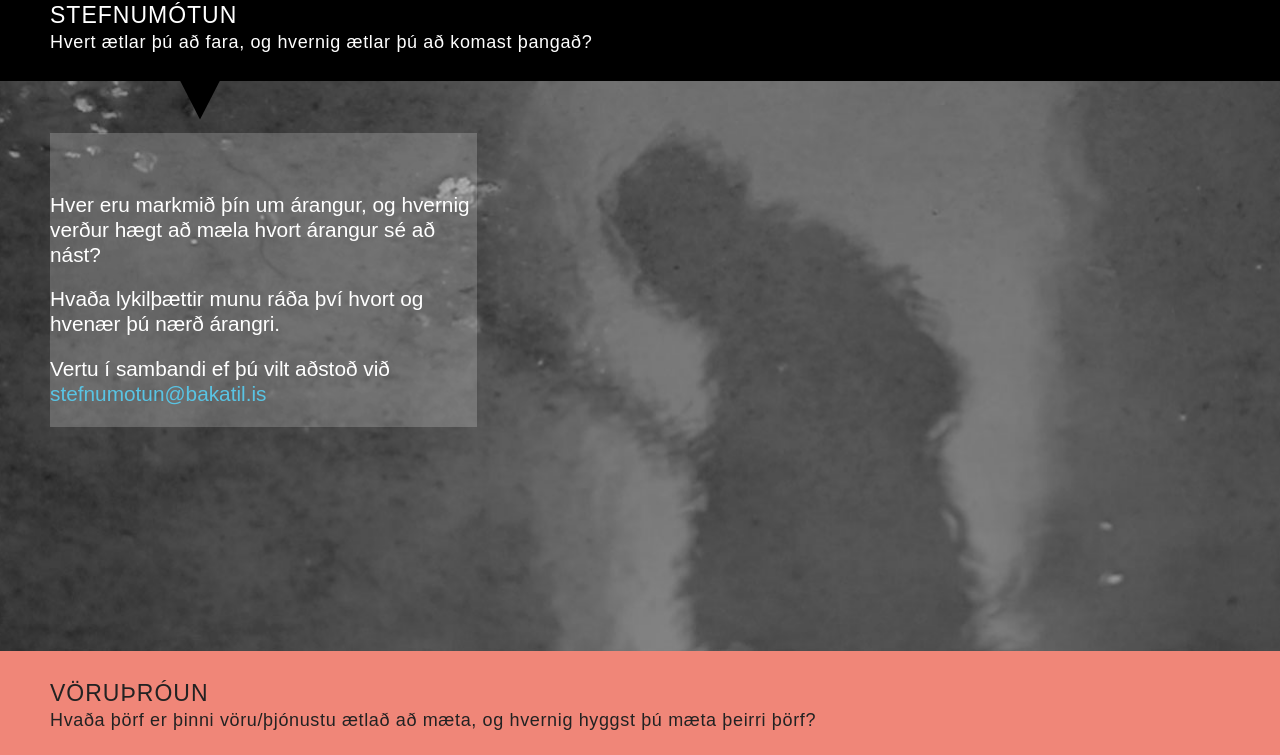
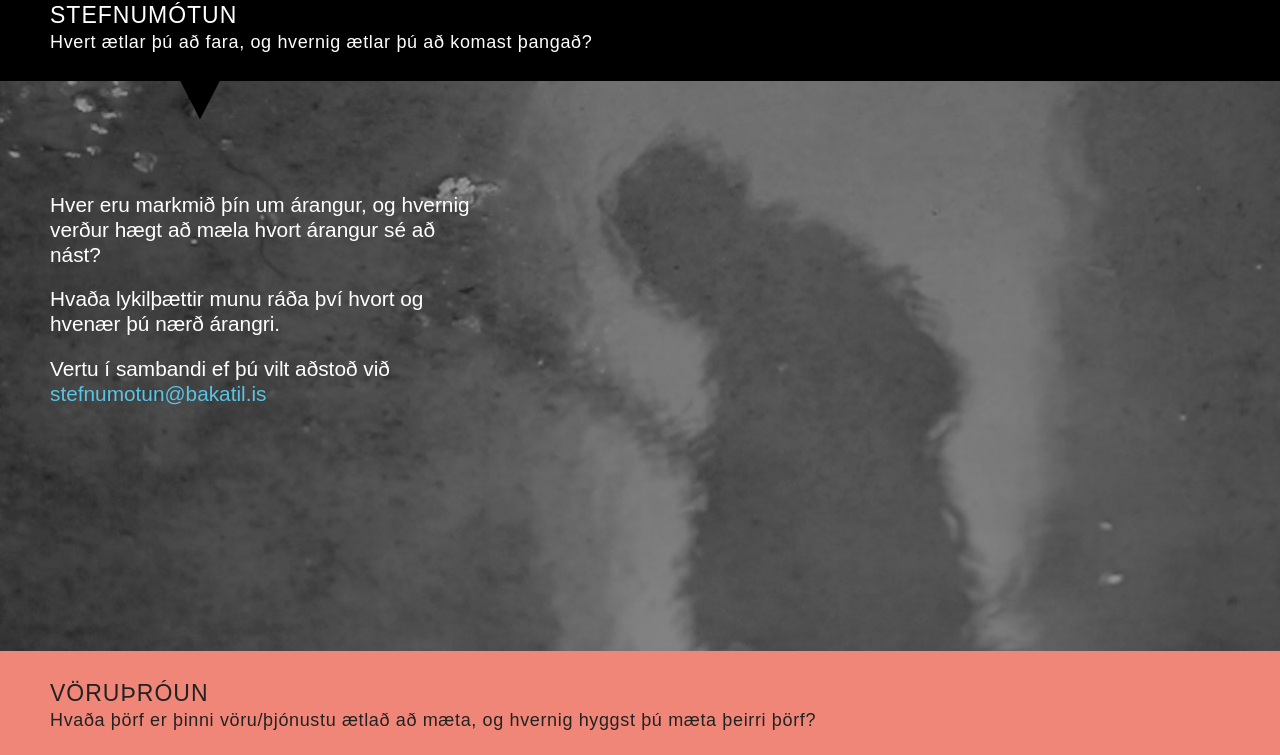
Before and after one commit to Bakatil/bakatil.is, a website: page index.html in a window 1280 px wide. Shown: the part 976-1731 px from the top of the page. Drawn offline with Linux system fonts and the light colour scheme.

Commit message:
Small fix STABLE

```diff
--- a/scss/_bt-services.scss
+++ b/scss/_bt-services.scss
@@ -6,7 +6,7 @@
     position: absolute;
     top: 130px;
     padding-top: 60px;
-    background: rgba(255,255,255,0.2);
+    //background: rgba(255,255,255,0.2);
     p {
       font-size: 1.3rem;
       font-weight: 400;
```
Also changed, not shown: assets/css/app.css, 2 other files.
